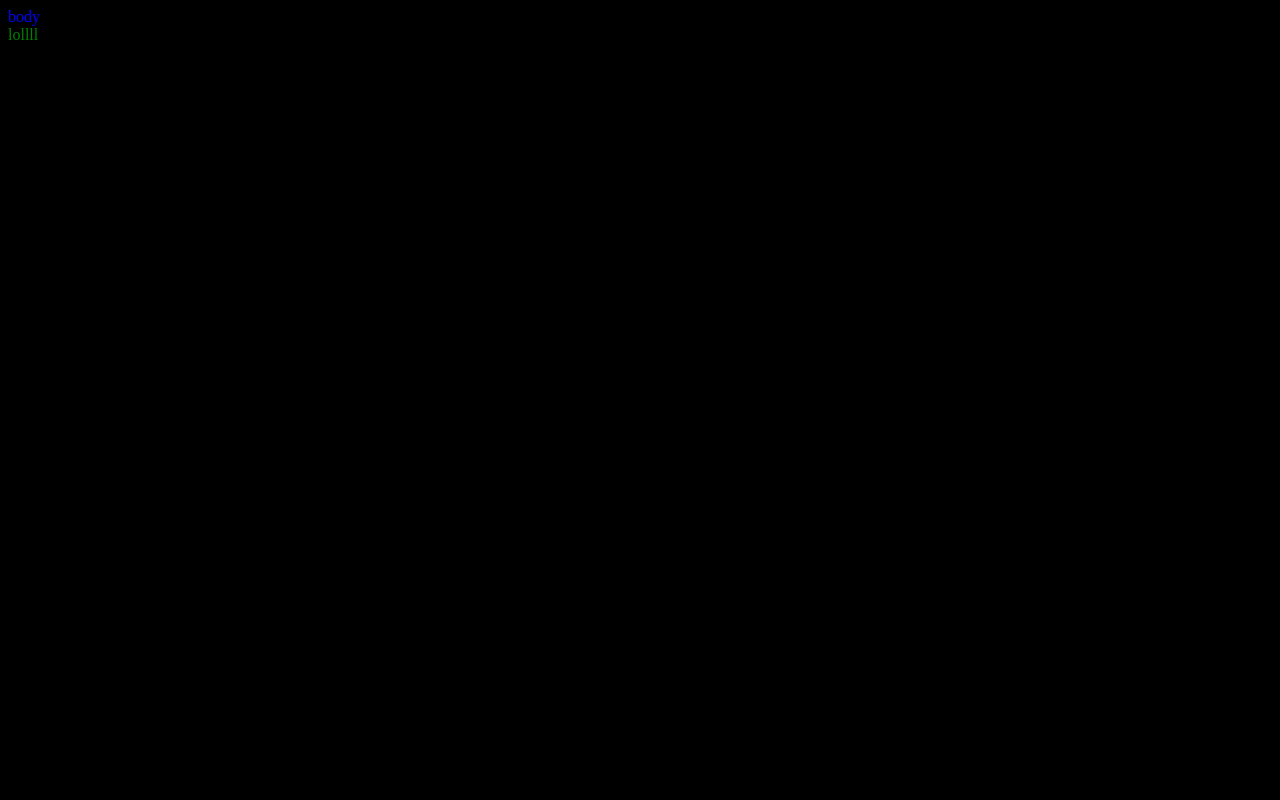
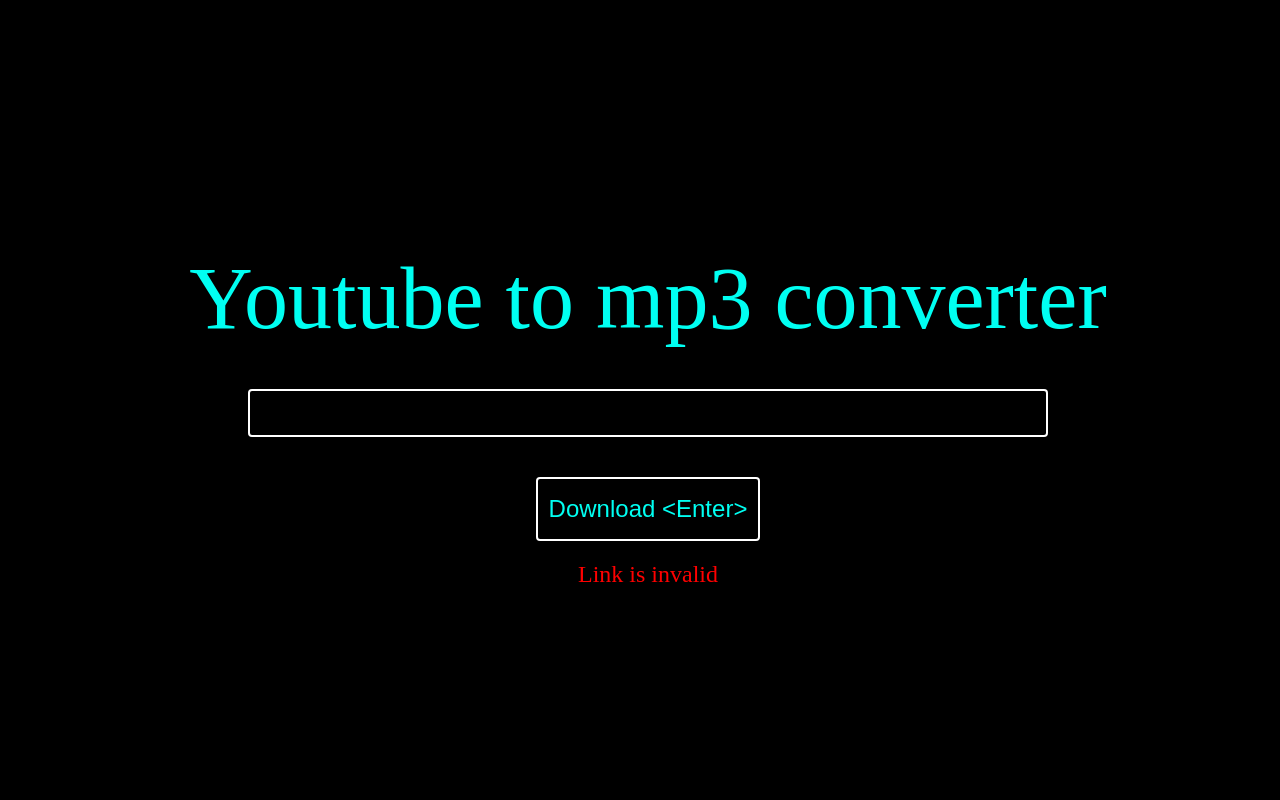
Before and after one commit to kaisucode/django_youtube_downloader, a Django app: page / in a window 1280 px wide. Before the commit the page is almost empty. Run offline with Django 3.2, Linux system fonts and the light colour scheme.

Commit message:
Finished UI

```diff
--- /dev/null
+++ b/mysite/downloader/static/downloader/css/homepage.css
@@ -0,0 +1,61 @@
+
+*{
+	background-color: black;
+	overflow: hidden;
+}
+
+.container{
+	position: absolute;
+	top: 31vh;
+	width: 100%;
+	text-align: center;
+}
+
+.button_container{
+	width: 100%;
+	overflow: visible !important;
+}
+
+#submit_button{
+	height: 8vh;
+	width: 28vh;
+	font-size: 3vh;
+	color: #00FFF2;
+	border: 0.3vh solid white;
+	border-radius: 0.5vh;
+}
+#submit_button:hover {
+	border-color: #00FFF2;
+	color: white;
+}
+#submit_button:active {
+  transform: translateY(0.3vh);
+}
+
+#title{
+	font-size: 11vh;
+	color: #00FFF2;
+}
+
+#url_input{
+	width: 100vh;
+	height: 6vh;
+	font-size: 3vh;
+	margin: 5vh;
+	padding: 1.3vh;
+	color: #00FFF2;
+
+	border: 0.3vh solid white;
+	border-radius: 0.5vh;
+}
+#url_input:focus {
+	border-color: #00FFF2;
+	color: white;
+}
+
+.error_message{
+	margin: 2.5vh;
+	font-size: 3vh;
+	color: red;
+	/* display: none; */
+}
--- a/mysite/mysite/urls.py
+++ b/mysite/mysite/urls.py
@@ -20,7 +20,5 @@ from django.views.generic import TemplateView
 
 urlpatterns = [
     url(r'^$', TemplateView.as_view(template_name='homepage.html'), name='home'),
-    #  url(r'^$', get_template('homepage.html')),
-    #  path(r'^$', "static/homepage.html"),
     path('admin/', admin.site.urls),
 ]
--- a/mysite/static/css/homepage.css
+++ /dev/null
@@ -1,9 +0,0 @@
-
-*{
-	background-color: black;
-	color: blue;
-}
-
-.test{
-	color: green;
-}
--- a/mysite/templates/homepage.html
+++ b/mysite/templates/homepage.html
@@ -5,14 +5,24 @@
 		<meta charset="utf-8" />
 		<meta name="viewport" content="width=device-width" />
 		<title>Youtube Downloader</title>
-		<!-- <link rel="stylesheet" href="css/style.css"/> -->
-		<!-- <link rel="stylesheet" href="{% static 'downloader/css/homepage.css' %}"/> -->
-		<link rel="stylesheet" href="{% static 'css/homepage.css' %}"/>
+		<link rel="stylesheet" href="{% static 'downloader/css/homepage.css' %}"/>
 	</head>
 	<body>
-		body
-		<div class="test" style="font-color:blue">
-			lollll
+		<div class="container">
+
+			<div id="title">
+				Youtube to mp3 converter
+			</div>
+			<input id="url_input" name="city" type="text" value="{{ form.city.value }}">
+
+			<div class="button_container">
+				<button id="submit_button" type="submit">Download &ltEnter&gt</button>
+			</div>
+
+			<div class="error_message">
+				Link is invalid
+			</div>
+
 		</div>
 	</body>
 </html>
```
Also changed, not shown: mysite/mysite/settings.py (+5 -2 lines).
